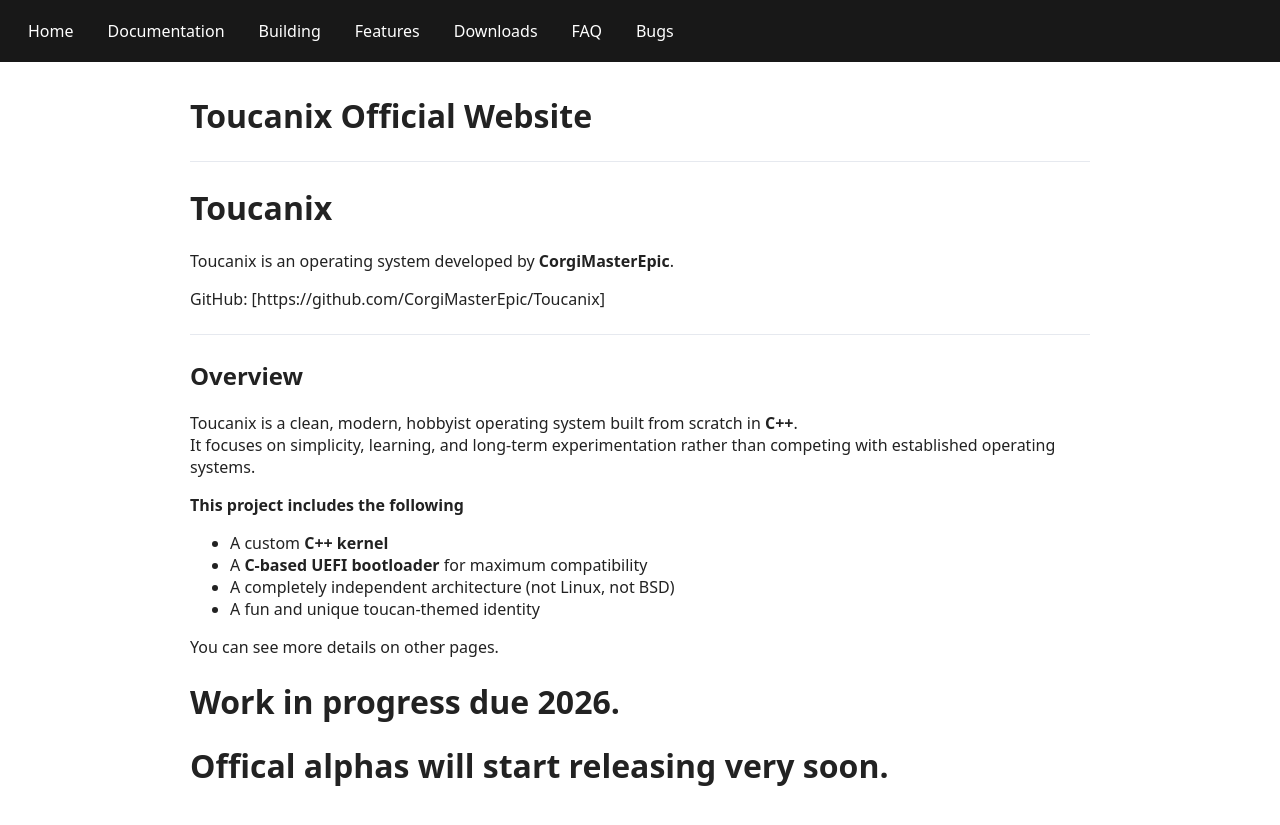
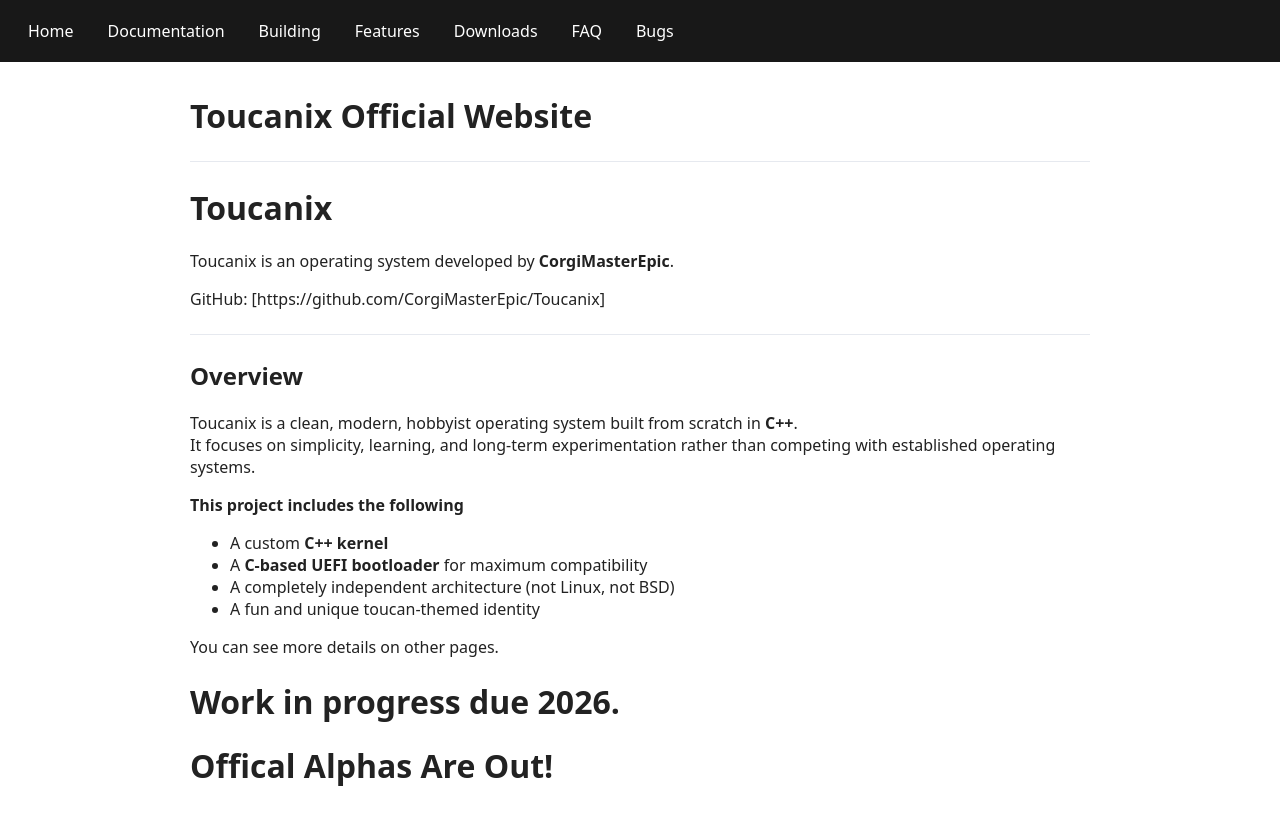
Before and after one commit to CorgiMasterEpic/toucanix-site, a Jekyll site: the page built from index.md, in a window 1280 px wide. Shown: the top 825 px of the page. Built offline with Jekyll 4.4.1, drawn with Linux system fonts in a browser that asks for light colours.

Commit message:
Update index.md

```diff
--- a/index.md
+++ b/index.md
@@ -28,4 +28,4 @@ It focuses on simplicity, learning, and long-term experimentation rather than co
 You can see more details on other pages.
 
 # Work in progress due 2026.
-# Offical alphas will start releasing very soon.
+# Offical Alphas Are Out!
```
